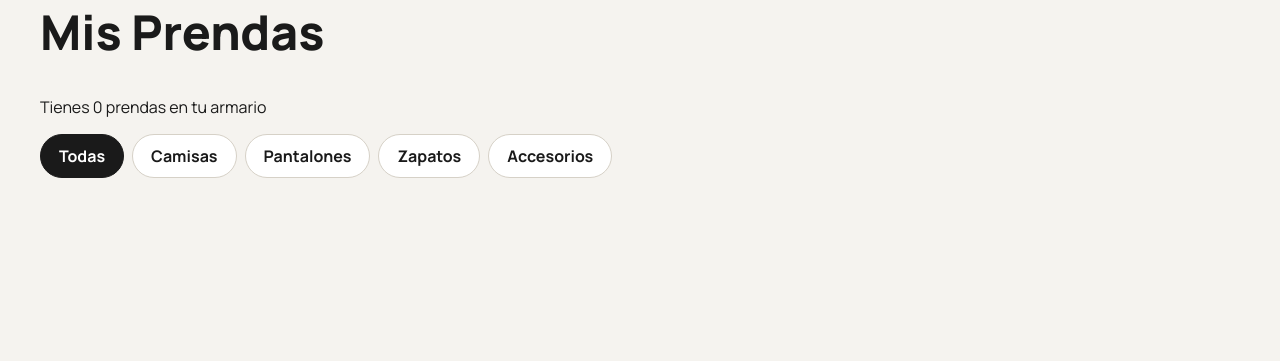
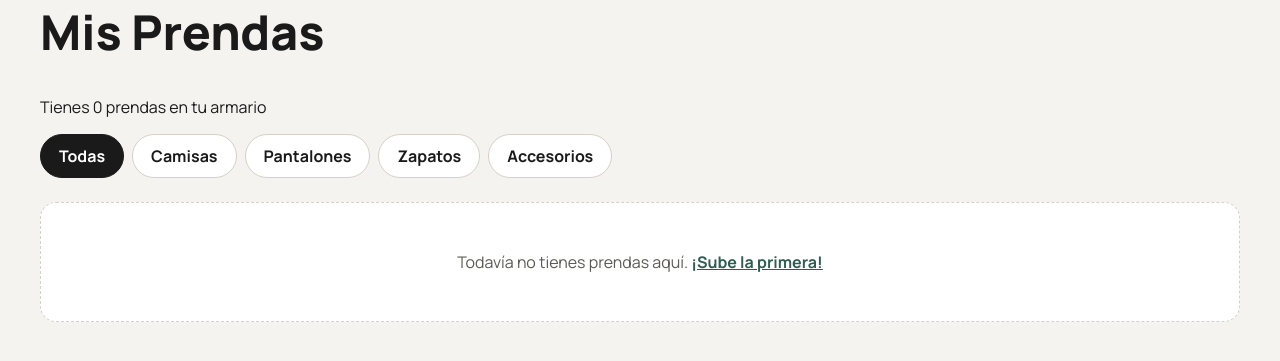
Before and after one commit to araneaemerson-oss/armario-digital, a Flask app: page /prendas in a window 1280 px wide. Shown: the part 148-509 px from the top of the page. Run offline with Flask 3, Linux system fonts and the light colour scheme; data that the repository does not hold is empty.

Commit message:
Agrega mensaje cuando no hay prendas y corrige filtro de pantalones

```diff
--- a/static/css/style.css
+++ b/static/css/style.css
@@ -137,3 +137,11 @@ a{
     color: #FFFFFF;
     border-color: #1A1A1A;
 }
+.vacio {
+    text-align: center;
+    padding:  48px;
+    background-color: #FFFFFF;
+    border: 1px dashed #D6D1C7;
+    border-radius: 16px;
+    color: #5C5A55;
+}
--- a/templates/prendas.html
+++ b/templates/prendas.html
@@ -8,12 +8,13 @@
     <div class="filtros">
         <a href="/prendas" class="{% if not tipo_actual %}activo{%endif%}">Todas</a>
         <a href="/prendas?tipo=Camisa"class= "{% if tipo_actual == 'Camisa' %}activo{%endif%}">Camisas</a>
-        <a href="/prendas?tipo=Pantalon" class= "{% if tipo_actual == 'Pantalon' %}activo{%endif%}">Pantalones</a>
+        <a href="/prendas?tipo=Pantalón" class= "{% if tipo_actual == 'Pantalón' %}activo{%endif%}">Pantalones</a>
         <a href="/prendas?tipo=Zapatos" class= "{% if tipo_actual == 'Zapatos' %}activo{%endif%}">Zapatos</a>
         <a href="/prendas?tipo=Accesorios" class= "{% if tipo_actual == 'Accesorios' %}activo{%endif%}">Accesorios</a>
     </div>
+    {% if prendas %}
+    <div class="grilla">
 
-    <div class="grilla">
         {% for prenda in prendas%}
             <div class="tarjeta">
                 {% if  prenda.foto%}
@@ -28,5 +29,9 @@
 
             </div>
         {%endfor%}
+
     </div>
+    {% else %}
+        <p class="vacio"> Todavía no tienes prendas aquí. <a href="/subir">¡Sube la primera!</a></p>
+    {% endif %}
  {%endblock%}
```
